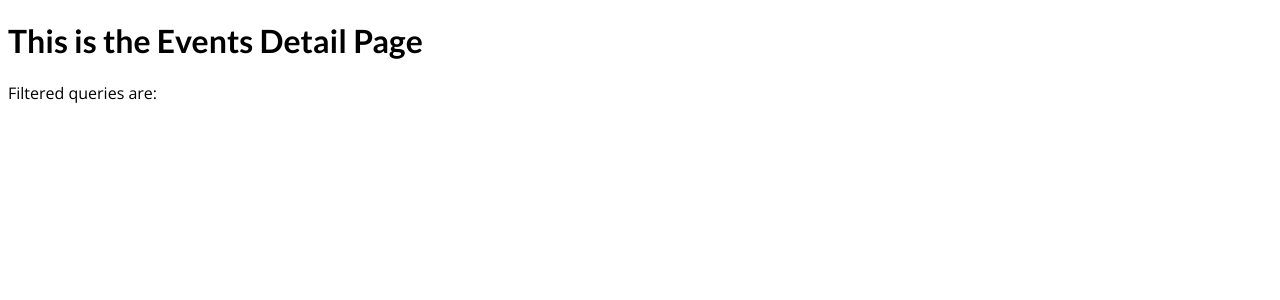
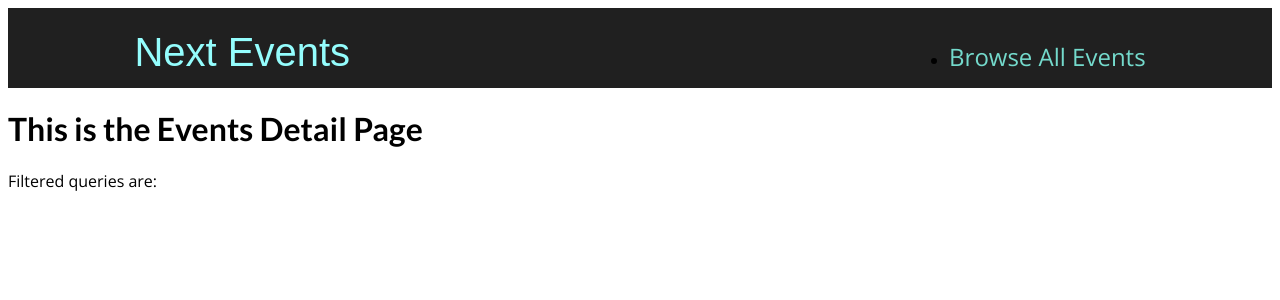
Before and after one commit to krutikapatil1/next-events, a Next.js app: page /events in a window 1280 px wide. Shown: the top 300 px of the page. Built offline with nearby package versions, Linux system fonts and the light colour scheme.

Commit message:
Fixes #7 Added a header and navigation

```diff
--- /dev/null
+++ b/components/layout/layout.tsx
@@ -0,0 +1,17 @@
+import { Fragment } from "react";
+import MainHeader from "./main-header";
+
+interface LayoutProps {
+  children: any;
+}
+
+const Layout: React.FC<LayoutProps> = (props: LayoutProps) => {
+  return (
+    <Fragment>
+      <MainHeader />
+      <main>{props.children}</main>
+    </Fragment>
+  );
+};
+
+export default Layout;
--- /dev/null
+++ b/components/layout/main-header.module.css
@@ -0,0 +1,41 @@
+.header {
+  width: 100%;
+  display: flex;
+  justify-content: space-between;
+  align-items: baseline;
+  padding: 1rem 10%;
+  height: 5rem;
+  background-color: #202020;
+}
+
+.logo {
+  font-size: 1.5rem;
+  color: white;
+  font-family: "Fira", sans-serif;
+  height: 100%;
+  display: flex;
+  justify-content: center;
+  align-items: center;
+  color: #94fdfd;
+}
+
+.logo a {
+  text-decoration: none;
+  color: #94fdfd;
+}
+
+.navigation a {
+  text-decoration: none;
+  color: #74dacc;
+  font-size: 1rem;
+}
+
+@media (min-width: 768px) {
+  .logo {
+    font-size: 2.5rem;
+  }
+
+  .navigation a {
+    font-size: 1.5rem;
+  }
+}
--- /dev/null
+++ b/components/layout/main-header.tsx
@@ -0,0 +1,20 @@
+import Link from "next/link";
+import classes from "./main-header.module.css";
+const MainHeader: React.FC = () => {
+  return (
+    <header className={classes.header}>
+      <div className={classes.logo}>
+        <Link href="/">Next Events</Link>
+      </div>
+      <nav className={classes.navigation}>
+        <ul>
+          <li>
+            <Link href="/events">Browse All Events</Link>
+          </li>
+        </ul>
+      </nav>
+    </header>
+  );
+};
+
+export default MainHeader;
--- a/pages/_app.tsx
+++ b/pages/_app.tsx
@@ -1,6 +1,11 @@
-import '../styles/globals.css'
-import type { AppProps } from 'next/app'
+import "../styles/globals.css";
+import type { AppProps } from "next/app";
+import Layout from "../components/layout/layout";
 
 export default function App({ Component, pageProps }: AppProps) {
-  return <Component {...pageProps} />
+  return (
+    <Layout>
+      <Component {...pageProps} />
+    </Layout>
+  );
 }
```
